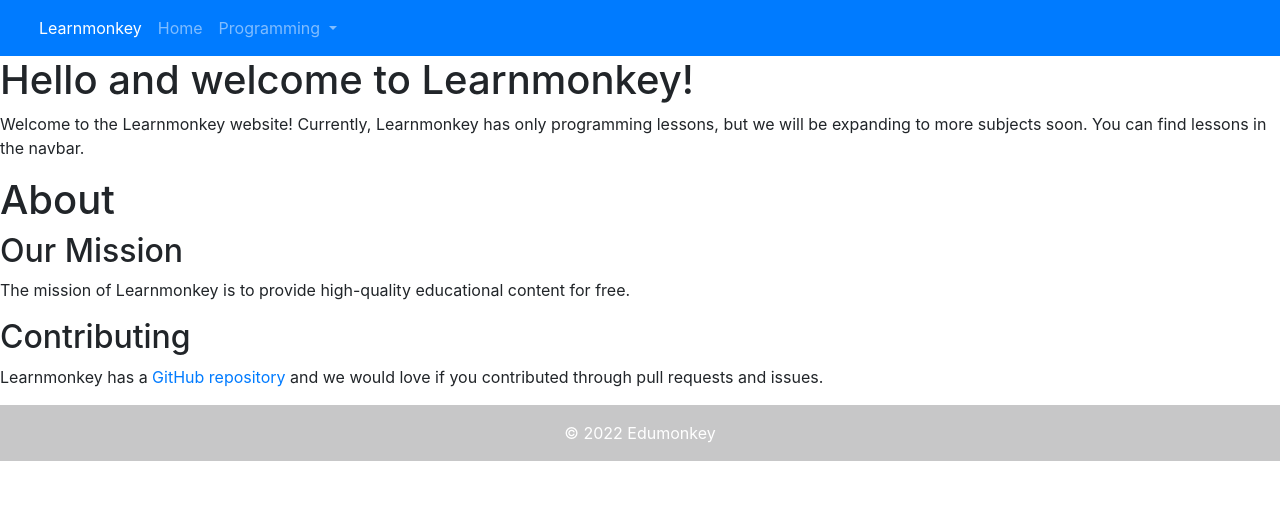
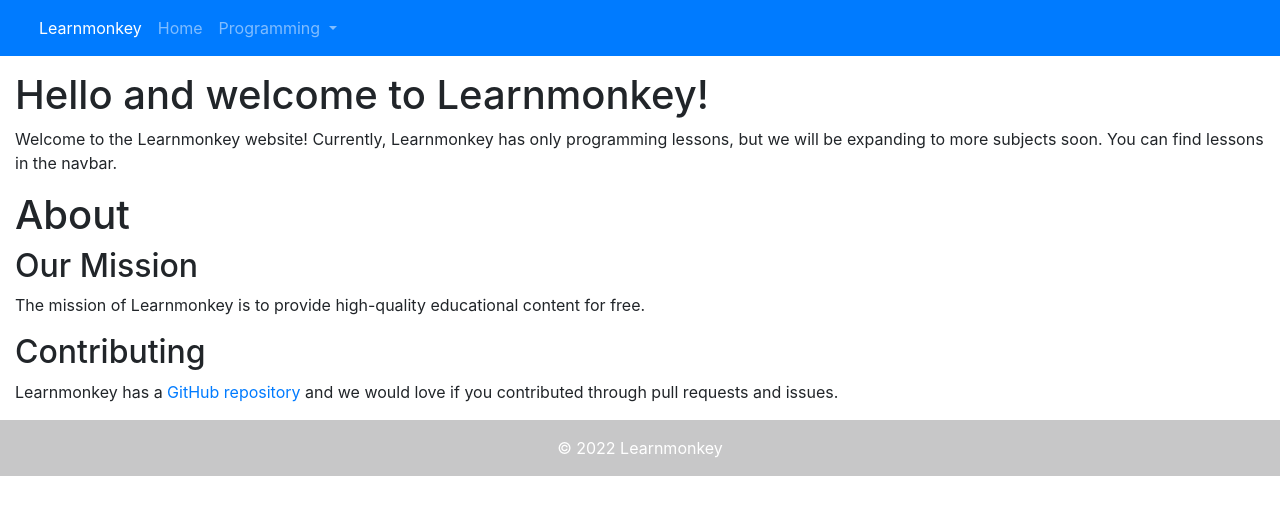
Before and after one commit to learnmonkey/learnmonkey.github.io, a Jekyll site: the page built from index.html, in a window 1280 px wide. Shown: the top 515 px of the page. Built offline with Jekyll 4.4.1, drawn with Linux system fonts in a browser that asks for light colours.

Commit message:
use Jekyll includes

```diff
--- /dev/null
+++ b/_includes/footer.html
@@ -0,0 +1,5 @@
+<footer class="bg-light text-center text-white">
+    <div class="text-center p-3" style="background-color: rgba(0, 0, 0, 0.2);">
+        &copy; 2022 {{site.title}}
+    </div>
+</footer>
--- /dev/null
+++ b/_includes/head.html
@@ -0,0 +1,11 @@
+<head>
+    <title>{{ page.title }} | Edumonkey</title>
+    <meta charset="utf-8">
+    <meta name="viewport" content="width=device-width, initial-scale=1">
+    <link rel="stylesheet" href="https://cdn.jsdelivr.net/npm/bootstrap@4.6.1/dist/css/bootstrap.min.css">
+    <script src="https://cdn.jsdelivr.net/npm/jquery@3.5.1/dist/jquery.slim.min.js"></script>
+    <script src="https://cdn.jsdelivr.net/npm/popper.js@1.16.1/dist/umd/popper.min.js"></script>
+    <script src="https://cdn.jsdelivr.net/npm/bootstrap@4.6.1/dist/js/bootstrap.bundle.min.js"></script>
+    <link rel="stylesheet" href="/assets/css/style.css">
+    <script src="/assets/js/script.js"></script>
+</head>
--- /dev/null
+++ b/_includes/nav.html
@@ -0,0 +1,25 @@
+<nav class="navbar navbar-expand-sm bg-primary navbar-dark">
+    <div class="container-fluid">
+      <ul class="navbar-nav">
+        <li class="nav-item">
+          <a class="nav-link active" href="/">Learnmonkey</a>
+        </li>
+        <li class="nav-item">
+          <a class="nav-link" href="/">Home</a>
+        </li>
+        <li class="nav-item dropdown">
+          <a class="nav-link dropdown-toggle" href="/programming/" id="navbardrop" data-toggle="dropdown">
+            Programming
+          </a>
+          <div class="dropdown-menu">
+            <a class="dropdown-item" href="/programming/">Programming</a>
+            <a class="dropdown-item" href="/programming/python/">Python</a>
+            <a class="dropdown-item" href="/programming/java/">Java</a>
+            <a class="dropdown-item" href="/programming/html/">HTML</a>
+            <a class="dropdown-item" href="/programming/css/">CSS</a>
+            <a class="dropdown-item" href="/programming/javascript/">JavaScript</a>
+          </div>
+        </li>
+      </ul>
+    </div>
+</nav>
--- a/_layouts/default.html
+++ b/_layouts/default.html
@@ -1,18 +1,8 @@
 <!doctype html>
 <html>
-    <head>
-        <title>{{ page.title }} | Edumonkey</title>
-        <meta charset="utf-8">
-        <meta name="viewport" content="width=device-width, initial-scale=1">
-        <link rel="stylesheet" href="https://cdn.jsdelivr.net/npm/bootstrap@4.6.1/dist/css/bootstrap.min.css">
-        <script src="https://cdn.jsdelivr.net/npm/jquery@3.5.1/dist/jquery.slim.min.js"></script>
-        <script src="https://cdn.jsdelivr.net/npm/popper.js@1.16.1/dist/umd/popper.min.js"></script>
-        <script src="https://cdn.jsdelivr.net/npm/bootstrap@4.6.1/dist/js/bootstrap.bundle.min.js"></script>
-        <script src="https://ajax.googleapis.com/ajax/libs/jquery/3.5.1/jquery.min.js"></script>
-        <script src="/assets/js/script.js"></script>
-    </head>
+    {%- include head.html -%}
     <body>
-        <nav id="nav"></nav>
+        {%- include nav.html -%}
         <main>{{content}}</main>
-        <footer id="footer"></footer>
+        {%- include footer.html -%}
     </body>
--- a/assets/js/script.js
+++ /dev/null
@@ -1,8 +0,0 @@
-$(document).ready(function(){
-    $(function() {
-        $("#nav").load("/assets/html/nav.html");
-    });
-    $(function() {
-        $("#footer").load("/assets/html/footer.html");
-    });
-  });
```
Also changed, not shown: _layouts/java.html (+3 -14 lines), _layouts/python.html (+3 -14 lines).
